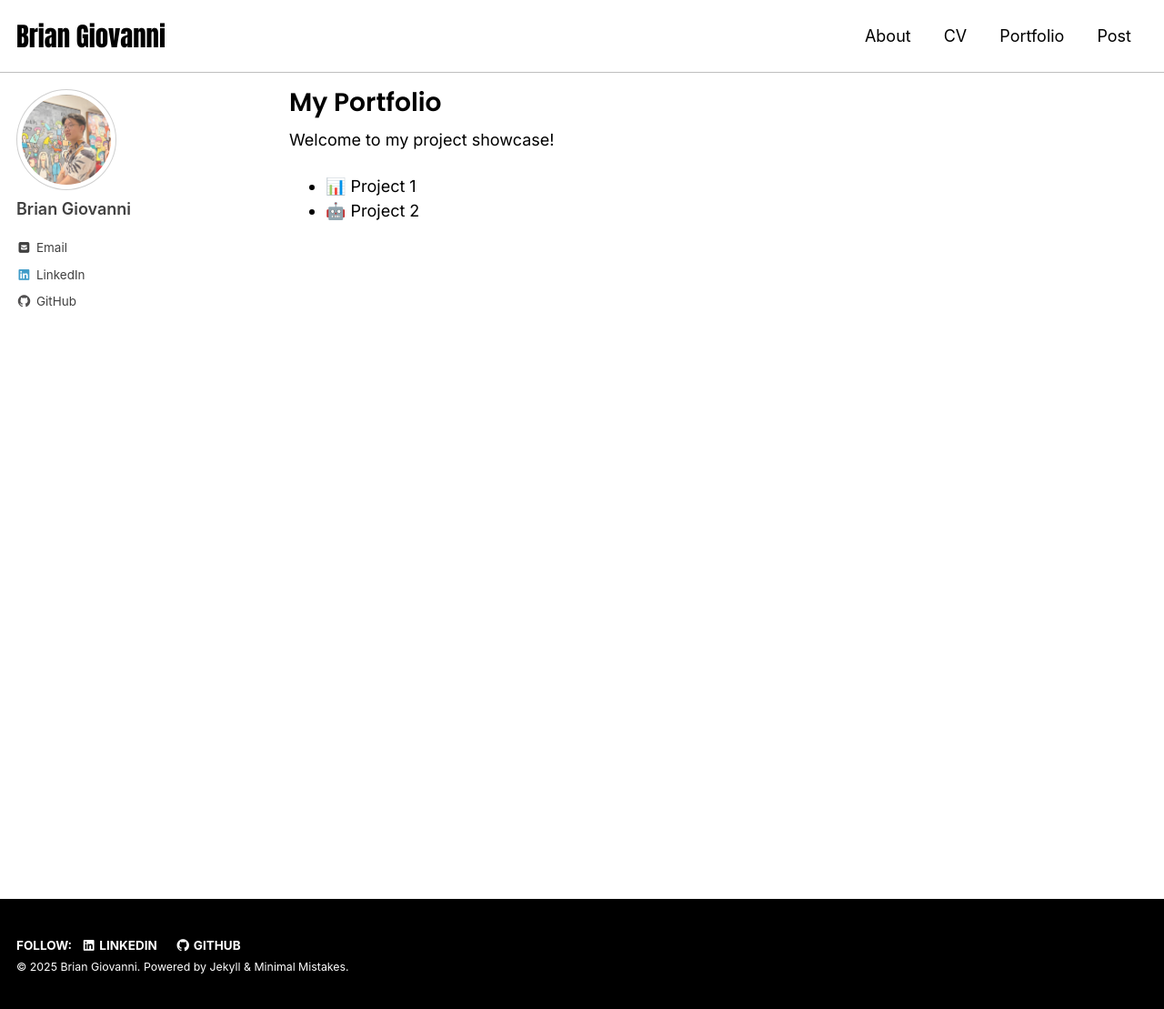
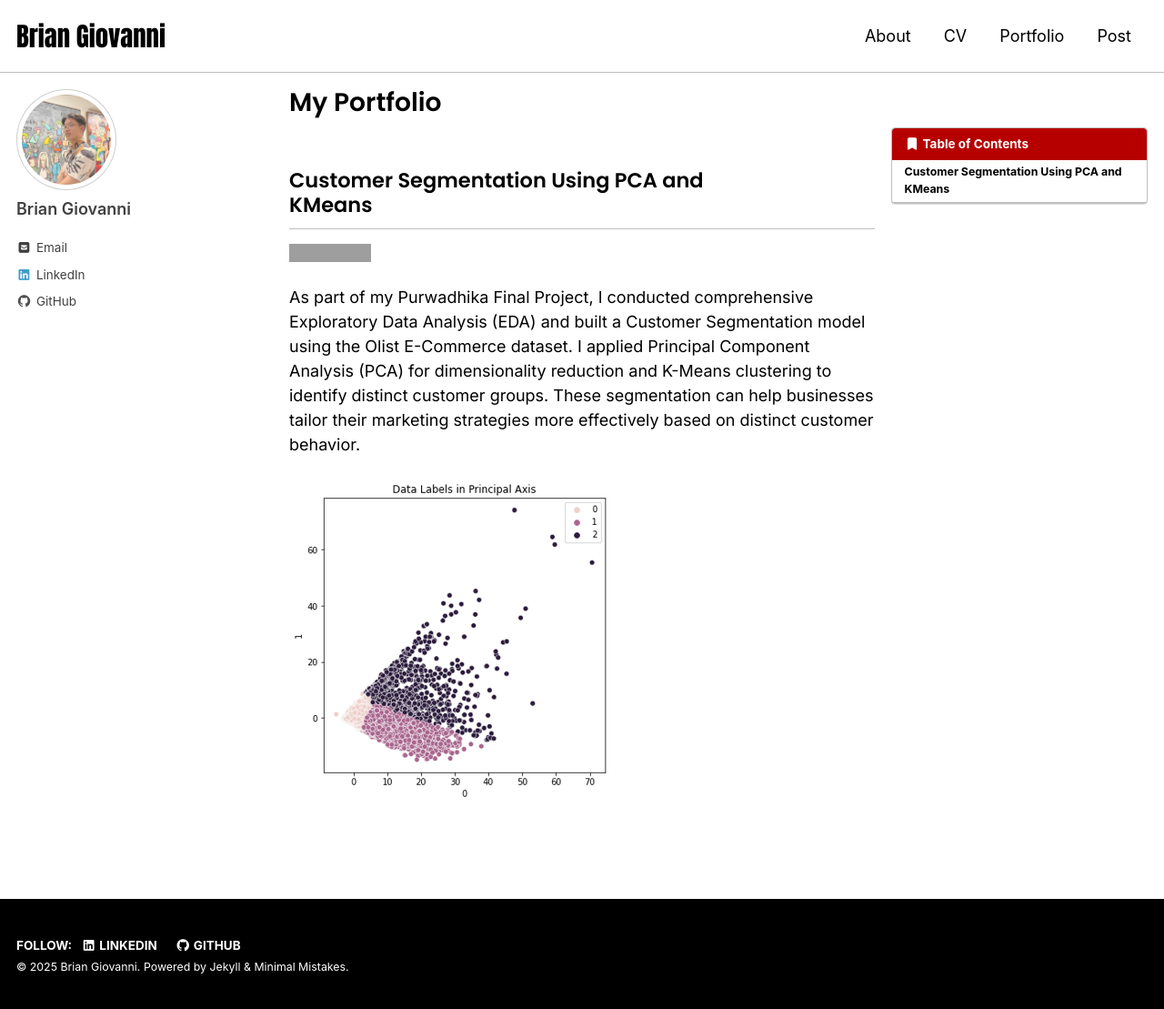
Before and after one commit to brian-giovanni/brian-giovanni.github.io, a Jekyll site: the page built from _pages/portfolio.md, in a window 1280 px wide and 1109 px high. Shown: the whole window at 91% size. Built offline with Jekyll 4.4.1, drawn with Linux system fonts in a browser that asks for light colours; cached includes are drawn as plain includes; grey boxes are pictures that could not be loaded.

Commit message:
Adjustment on Portfolio

```diff
--- a/_pages/portfolio.md
+++ b/_pages/portfolio.md
@@ -3,9 +3,15 @@ title: "My Portfolio"
 permalink: /portfolio/
 layout: single
 author_profile: true
+toc: true
+toc_label: " Table of Contents"
+toc_icon: "bookmark"
 ---
 
-Welcome to my project showcase!
+## Customer Segmentation Using PCA and KMeans
+[![View on GitHub](https://img.shields.io/badge/GitHub-View_Project-black?logo=github)](https://github.com/brian-giovanni/ScikitLearnGroup_JC_DS_BSD_JKT_13_FinalProject)
 
-- 📊 Project 1
-- 🤖 Project 2
+As part of my Purwadhika Final Project, I conducted comprehensive Exploratory Data Analysis (EDA) and built a Customer Segmentation model using the Olist E-Commerce dataset.
+I applied Principal Component Analysis (PCA) for dimensionality reduction and K-Means clustering to identify distinct customer groups. These segmentation can help businesses tailor their marketing strategies more effectively based on distinct customer behavior.
+
+![Customer Segmentation Clusters](/assets/images/projects/customer_segmentation.png)
```
Also changed, not shown: assets/images/projects/customer_segmentation.png (added).
